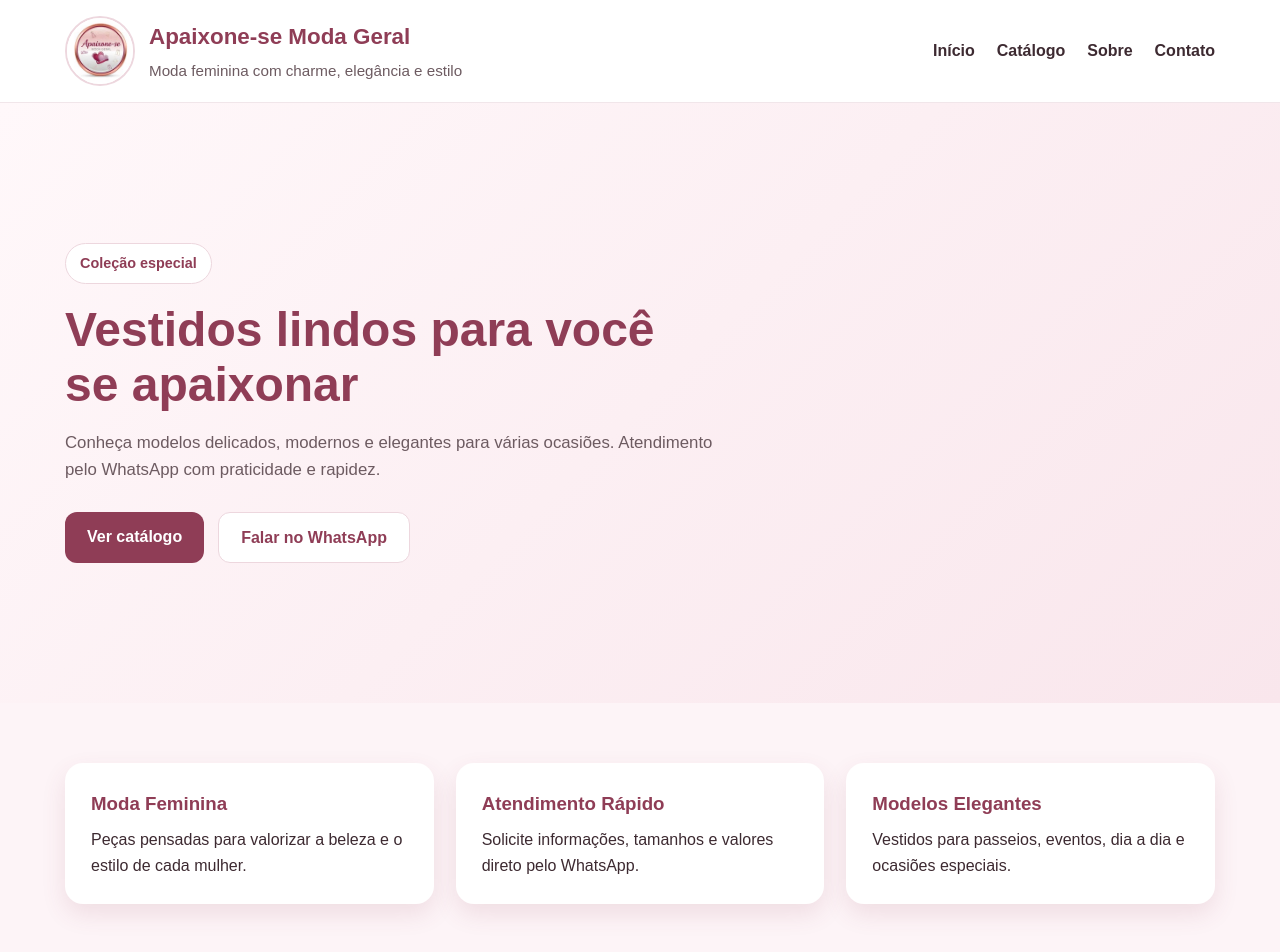
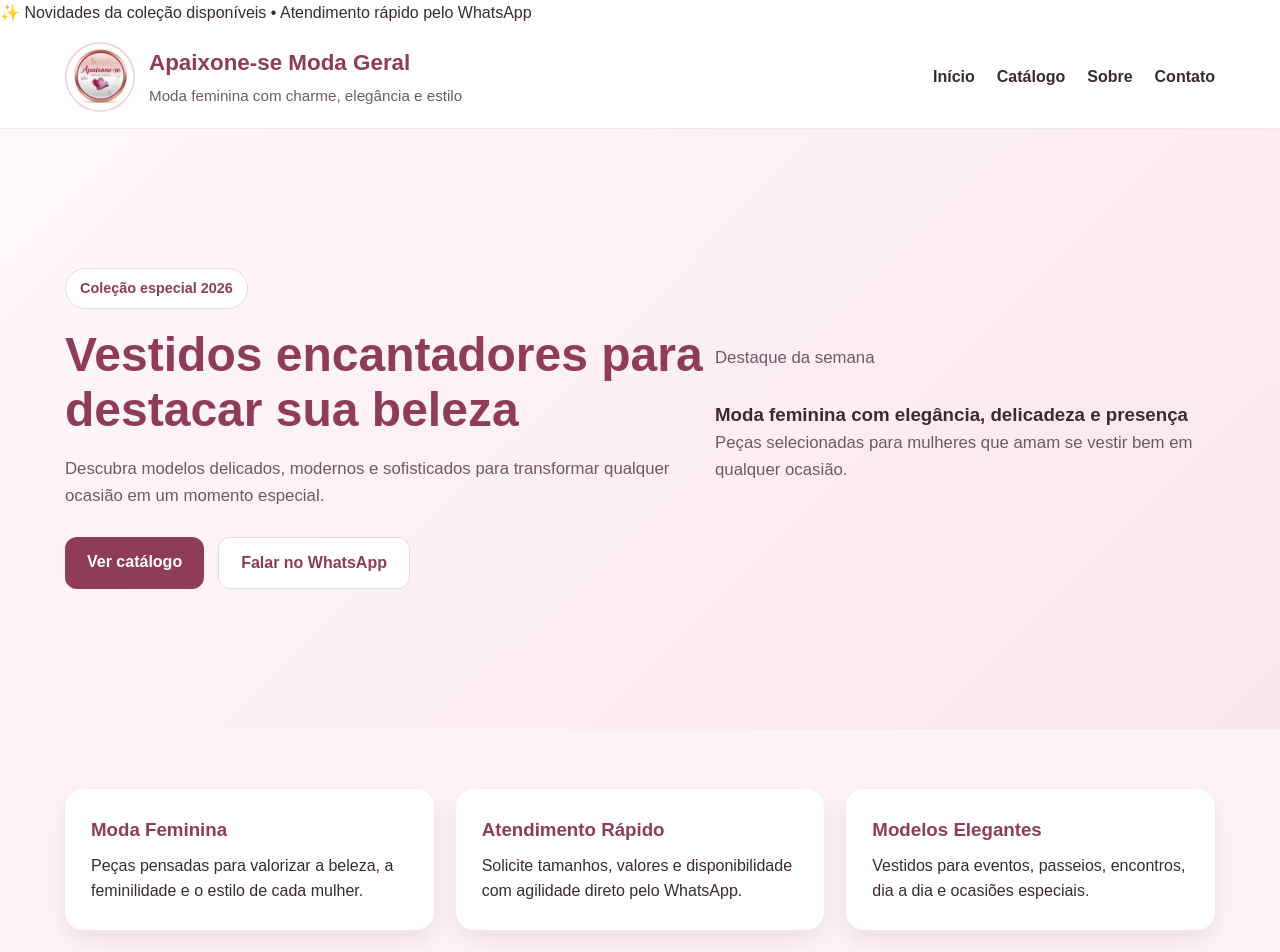
Before and after one commit to GuiMello23/loja-apaixone, a plain HTML site: page index.html in a window 1280 px wide. Shown: the top 952 px of the page. Drawn offline with Linux system fonts and the light colour scheme.

Commit message:
Enhance index.html with new collection banner and updates
Added a top banner for new collection announcements and updated various sections for better clarity and engagement.

```diff
--- a/index.html
+++ b/index.html
@@ -4,9 +4,16 @@
   <meta charset="UTF-8">
   <meta name="viewport" content="width=device-width, initial-scale=1.0">
   <title>Apaixone-se Moda Geral</title>
+  <link rel="preconnect" href="https://fonts.googleapis.com">
+  <link rel="preconnect" href="https://fonts.gstatic.com" crossorigin>
+  <link href="https://fonts.googleapis.com/css2?family=Cormorant+Garamond:wght@600;700&family=Poppins:wght@300;400;500;600;700&display=swap" rel="stylesheet">
   <link rel="stylesheet" href="style.css">
 </head>
 <body>
+
+  <div class="faixa-topo">
+    ✨ Novidades da coleção disponíveis • Atendimento rápido pelo WhatsApp
+  </div>
 
   <header class="topo">
     <div class="container header-conteudo">
@@ -30,11 +37,11 @@
   <section class="hero" id="inicio">
     <div class="container hero-conteudo">
       <div class="hero-texto">
-        <span class="selo">Coleção especial</span>
-        <h2>Vestidos lindos para você se apaixonar</h2>
+        <span class="selo">Coleção especial 2026</span>
+        <h2>Vestidos encantadores para destacar sua beleza</h2>
         <p>
-          Conheça modelos delicados, modernos e elegantes para várias ocasiões.
-          Atendimento pelo WhatsApp com praticidade e rapidez.
+          Descubra modelos delicados, modernos e sofisticados para transformar
+          qualquer ocasião em um momento especial.
         </p>
 
         <div class="hero-botoes">
@@ -44,6 +51,16 @@
           </a>
         </div>
       </div>
+
+      <div class="hero-destaque">
+        <div class="hero-card">
+          <p class="mini-texto">Destaque da semana</p>
+          <h3>Moda feminina com elegância, delicadeza e presença</h3>
+          <p>
+            Peças selecionadas para mulheres que amam se vestir bem em qualquer ocasião.
+          </p>
+        </div>
+      </div>
     </div>
   </section>
 
@@ -51,17 +68,17 @@
     <div class="container destaque-grid">
       <div class="destaque-card">
         <h3>Moda Feminina</h3>
-        <p>Peças pensadas para valorizar a beleza e o estilo de cada mulher.</p>
+        <p>Peças pensadas para valorizar a beleza, a feminilidade e o estilo de cada mulher.</p>
       </div>
 
       <div class="destaque-card">
         <h3>Atendimento Rápido</h3>
-        <p>Solicite informações, tamanhos e valores direto pelo WhatsApp.</p>
+        <p>Solicite tamanhos, valores e disponibilidade com agilidade direto pelo WhatsApp.</p>
       </div>
 
       <div class="destaque-card">
         <h3>Modelos Elegantes</h3>
-        <p>Vestidos para passeios, eventos, dia a dia e ocasiões especiais.</p>
+        <p>Vestidos para eventos, passeios, encontros, dia a dia e ocasiões especiais.</p>
       </div>
     </div>
   </section>
```
